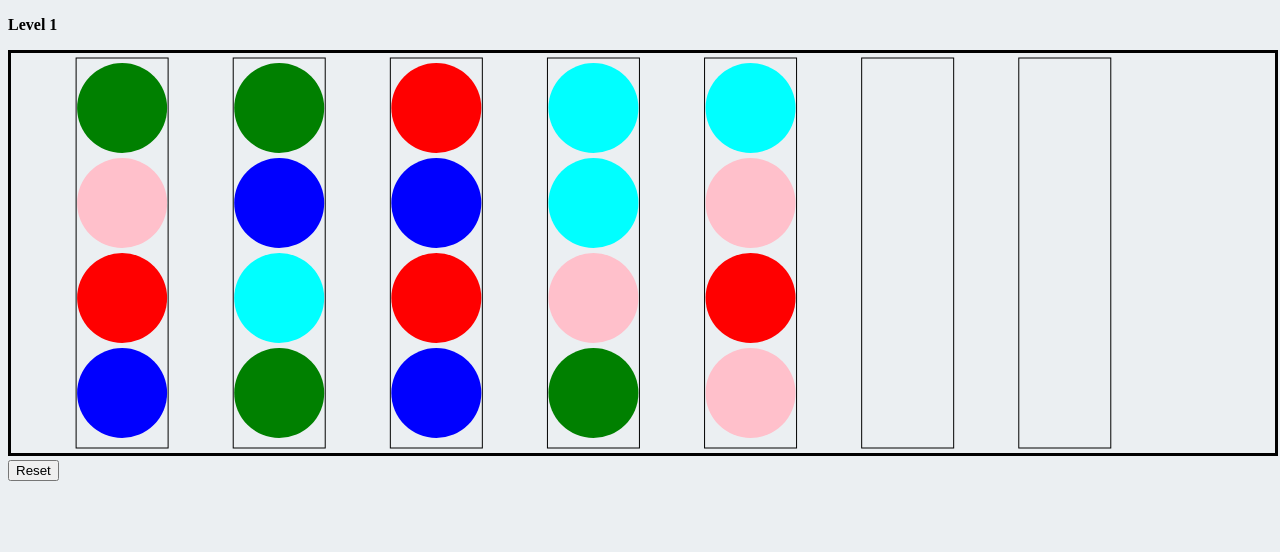
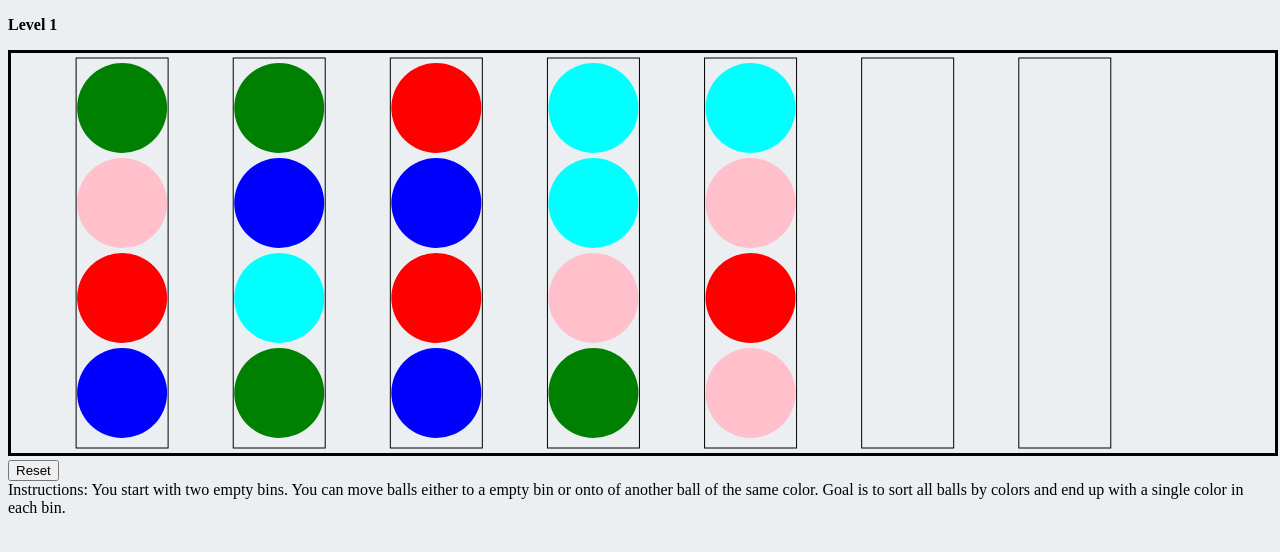
Before and after one commit to sam-d/color_sort, a plain HTML site: page index.html in a window 1280 px wide. Drawn offline with Linux system fonts and the light colour scheme.

Commit message:
add instructions and adapt theme_color to be coherent

```diff
--- a/index.html
+++ b/index.html
@@ -27,6 +27,8 @@
         <svg xmlns="http://www.w3.org/2000/svg" width="100%" height="250px" style="border: 3px solid" ></svg>
         <br/>
         <button onclick="reset()">Reset</button>
+		<br/>
+		Instructions: You start with two empty bins. You can move balls either to a empty bin or onto of another ball of the same color. Goal is to sort all balls by colors and end up with a single color in each bin.
     </body>
     <script>
      canvas=document.querySelector('svg');
```
Also changed, not shown: manifest.json.
